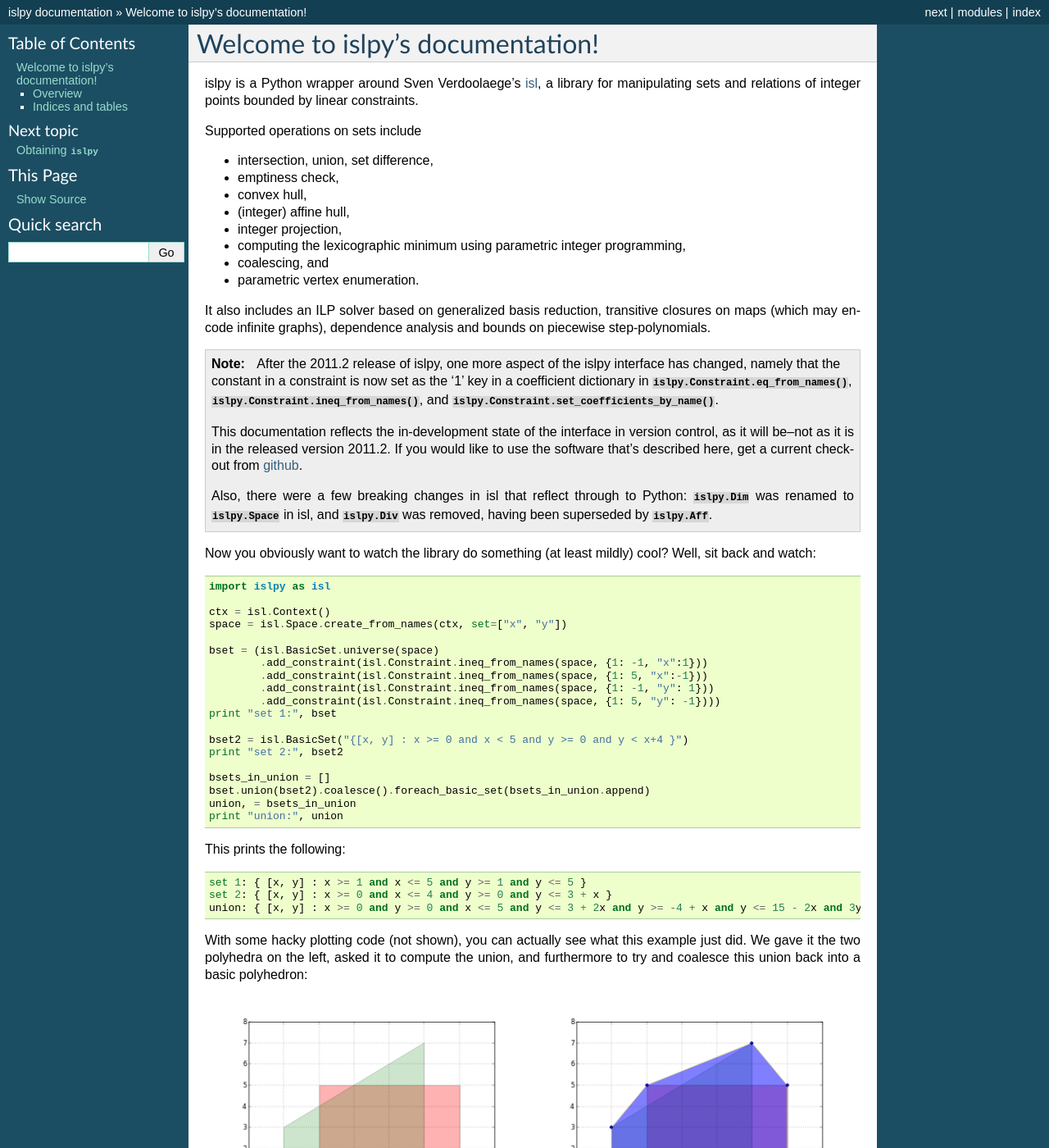
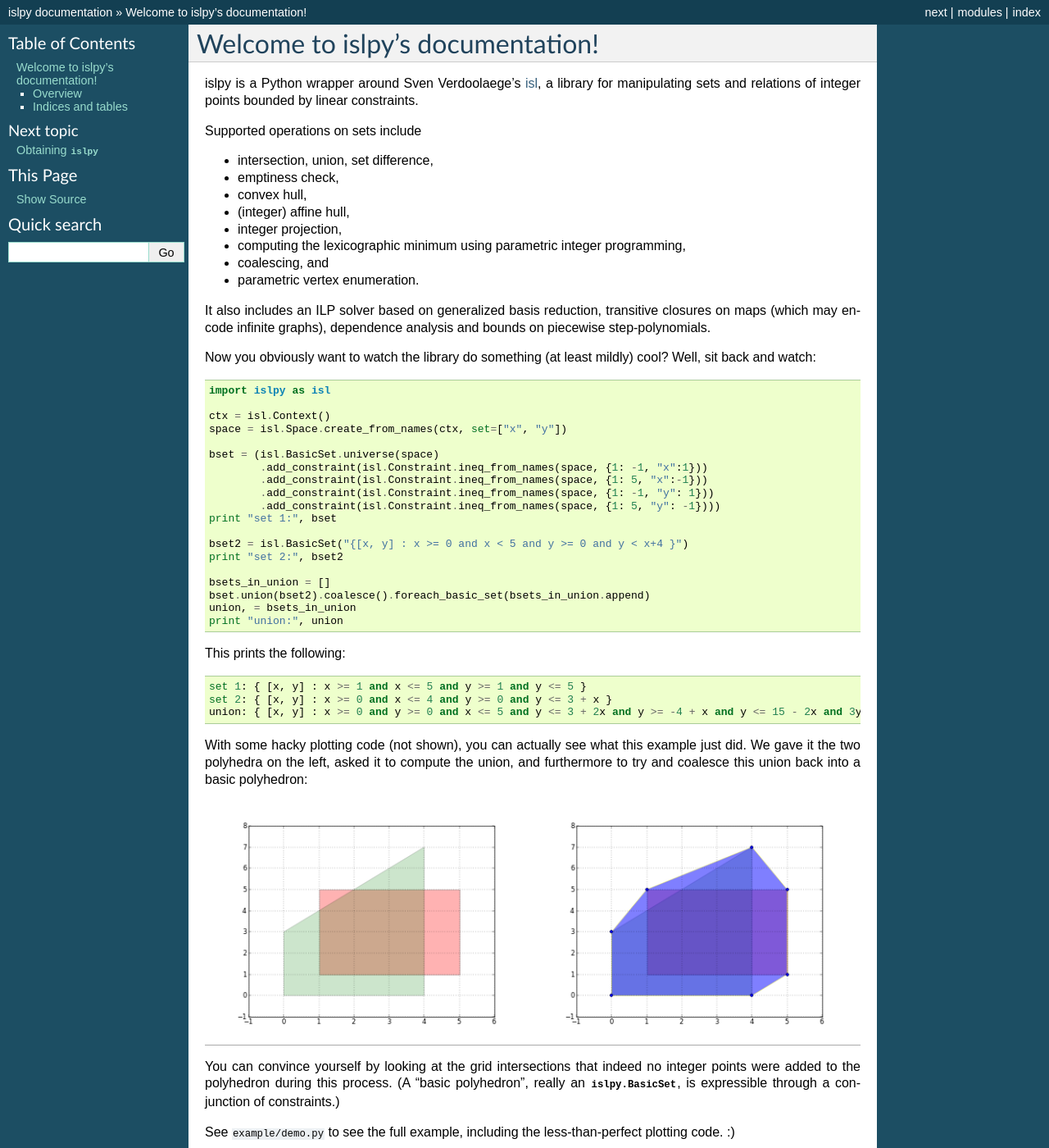
Before and after one commit to inducer/islpy, a Sphinx documentation site: the page built from doc/index.rst, in a window 1280 px wide and 1400 px high. Shown: the whole window at 82% size. Built offline with Sphinx 7.4.7, drawn with Linux system fonts in a browser that asks for light colours; formulas are drawn with MathJax 3.

Commit message:
Minor doc fixes.

```diff
--- a/doc/index.rst
+++ b/doc/index.rst
@@ -19,24 +19,6 @@ Supported operations on sets include
 It also includes an ILP solver based on generalized basis reduction, transitive
 closures on maps (which may encode infinite graphs), dependence analysis and
 bounds on piecewise step-polynomials.
-
-.. note::
-
-    After the 2011.2 release of islpy, one more aspect of the islpy interface
-    has changed, namely that the constant in a constraint is now set as the '1'
-    key in a coefficient dictionary in
-    :meth:`islpy.Constraint.eq_from_names`,
-    :meth:`islpy.Constraint.ineq_from_names`, and
-    :meth:`islpy.Constraint.set_coefficients_by_name`.
-
-    This documentation reflects the in-development state of the interface in
-    version control, as it will be--not as it is in the released version
-    2011.2. If you would like to use the software that's described here, get a
-    current checkout from `github <http://github.com/inducer/islpy>`_.
-
-    Also, there were a few breaking changes in isl that reflect through to Python:
-    :class:`islpy.Dim` was renamed to :class:`islpy.Space` in isl,
-    and :class:`islpy.Div` was removed, having been superseded by :class:`islpy.Aff`.
 
 Now you obviously want to watch the library do something (at least mildly)
 cool? Well, sit back and watch::
```
Also changed, not shown: doc/misc.rst (+9 -1 lines).
